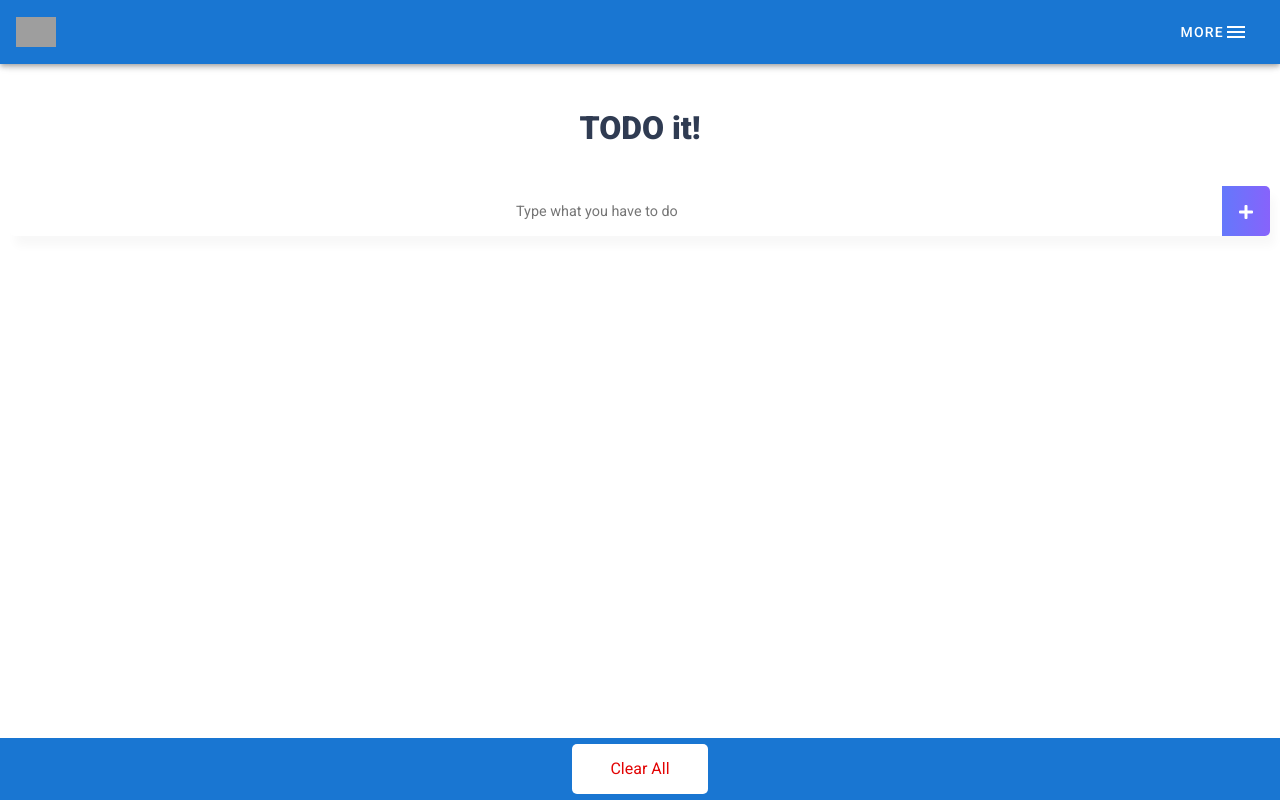
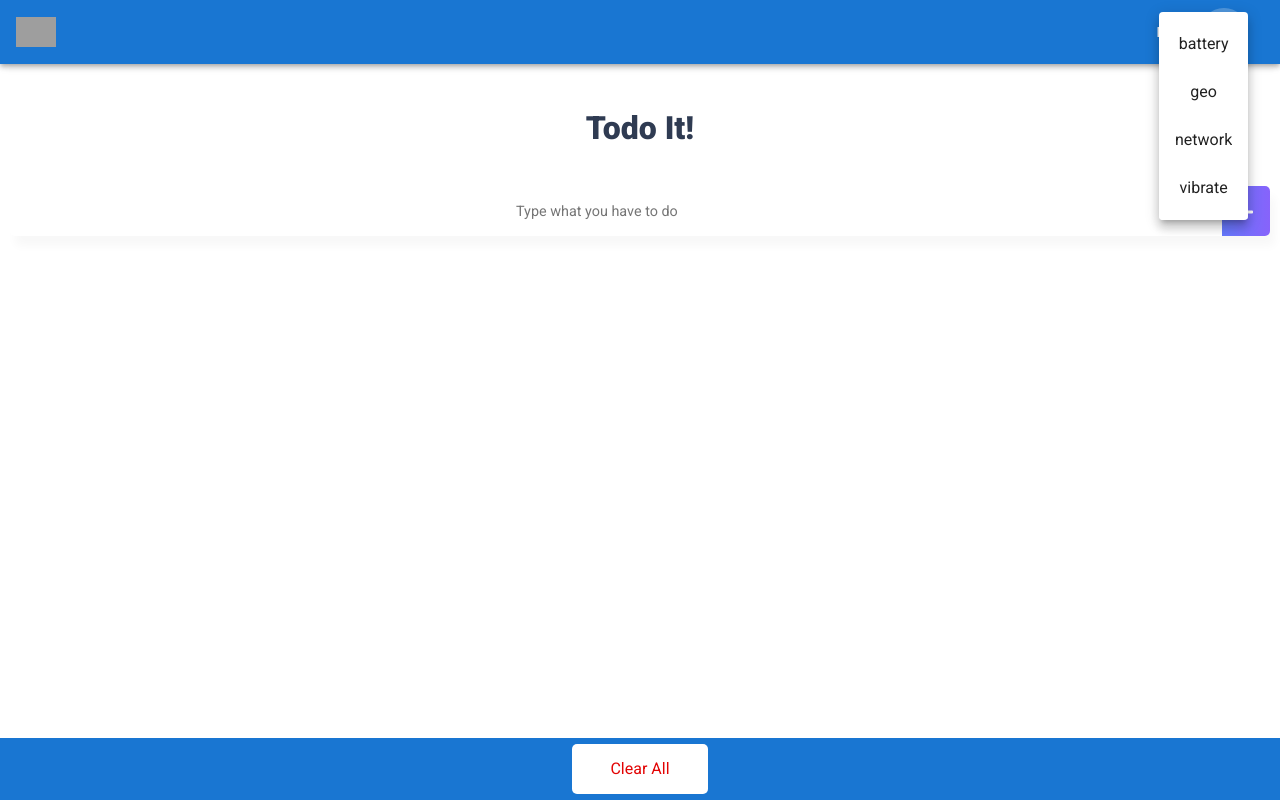
Before and after one commit to ixlab-jinwoo/mobile-todo, a Vue app: page / in a window 1280 px wide. Both pictures are taken after a click on the button "MORE". Built offline with nearby package versions, Linux system fonts and the light colour scheme; grey boxes are pictures that could not be loaded.

Commit message:
Added device features
Added device features

```diff
--- a/src/App.vue
+++ b/src/App.vue
@@ -16,12 +16,37 @@
 
       <v-btn text>
         <span>More</span>
-        <v-icon>mdi-menu</v-icon>
+        <v-menu
+            bottom
+            left
+          >
+            <template v-slot:activator="{ on, attrs }">
+              <v-btn
+                dark
+                icon
+                v-bind="attrs"
+                v-on="on"
+              >
+                <v-icon>mdi-dots-vertical</v-icon>
+              </v-btn>
+            </template>
+
+            <v-list>
+              <v-list-item
+                v-for="(item, i) in items"
+                :key="i"
+                @click=deviceFeature(item.title)
+              >
+                <v-list-item-title>{{ item.title }}</v-list-item-title>
+              </v-list-item>
+            </v-list>
+          </v-menu>
+        <!-- <v-icon>mdi-menu</v-icon> -->
       </v-btn>
     </v-app-bar>
 
     <v-main>
-      <TodoHeader />
+      <TodoHeader :msg=message />
       <TodoInput v-on:addTodo="addTodo"></TodoInput>
       <TodoList
         v-bind:propsdata="todoItems"
@@ -47,12 +72,19 @@ export default {
     TodoList,
     TodoFooter,
     TodoHeader,
-    TodoInput,
+    TodoInput
   },
 
   data() {
     return {
+      message: "Todo It!",
       todoItems: [],
+      items: [
+        { title: "battery" },
+        { title: "geo" },
+        { title: "network" },
+        { title: "vibrate" }
+      ]
     };
   },
   methods: {
@@ -68,6 +100,30 @@ export default {
       localStorage.removeItem(todoItem);
       this.todoItems.splice(index, 1);
     },
+    deviceFeature(feature) {
+      console.log(feature);
+      switch (feature) {
+        case "vibrate":
+          navigator.vibrate([2000, 500, 2000, 500]);
+          break;
+        case "network":
+          console.log(navigator.connection.type);
+          this.message = "Network status:" + navigator.connection.type;
+          break;
+        case "battery":
+          navigator.getBattery().then(battery => {
+            this.message = "Battery status:" + battery.level;
+            battery.onchargingchange = () => {
+              this.addTodo(battery.charging);
+            };
+          });
+          break;
+        case "geo":
+            navigator.geolocation.getCurrentPosition(location => {
+              this.message = "Current Position:" + location.coords.longitude+"&"+location.coords.latitude;
+            })
+      }
+    }
   },
   created() {
     if (localStorage.length > 0) {
@@ -75,7 +131,7 @@ export default {
         this.todoItems.push(localStorage.key(i));
       }
     }
-  },
+  }
 };
 </script>
 
--- a/src/components/TodoHeader.vue
+++ b/src/components/TodoHeader.vue
@@ -1,20 +1,21 @@
 <template>
 <v-container>
   <v-row justify="center">
-    <h1>TODO it!</h1>
+    <h1> {{ msg }} </h1>
   </v-row>
 </v-container>
 </template>
 
 <script>
 export default {
-}
+  props: ["msg"],
+};
 </script>
 
 <style scoped>
-  h1 {
-    color: #2F3B52;
-    font-weight: 900;
-    margin: 2.5rem 0 1.5rem;
-  }
+h1 {
+  color: #2f3b52;
+  font-weight: 900;
+  margin: 2.5rem 0 1.5rem;
+}
 </style>
--- a/vue.config.js
+++ b/vue.config.js
@@ -2,5 +2,13 @@ const { defineConfig } = require('@vue/cli-service')
 module.exports = defineConfig({
   transpileDependencies: [
     'vuetify'
-  ]
+  ],
+  devServer: {
+    allowedHosts: 'all',
+    client:{
+      webSocketURL:{
+        protocol:'wss'
+      }
+    }
+  }
 })
```
